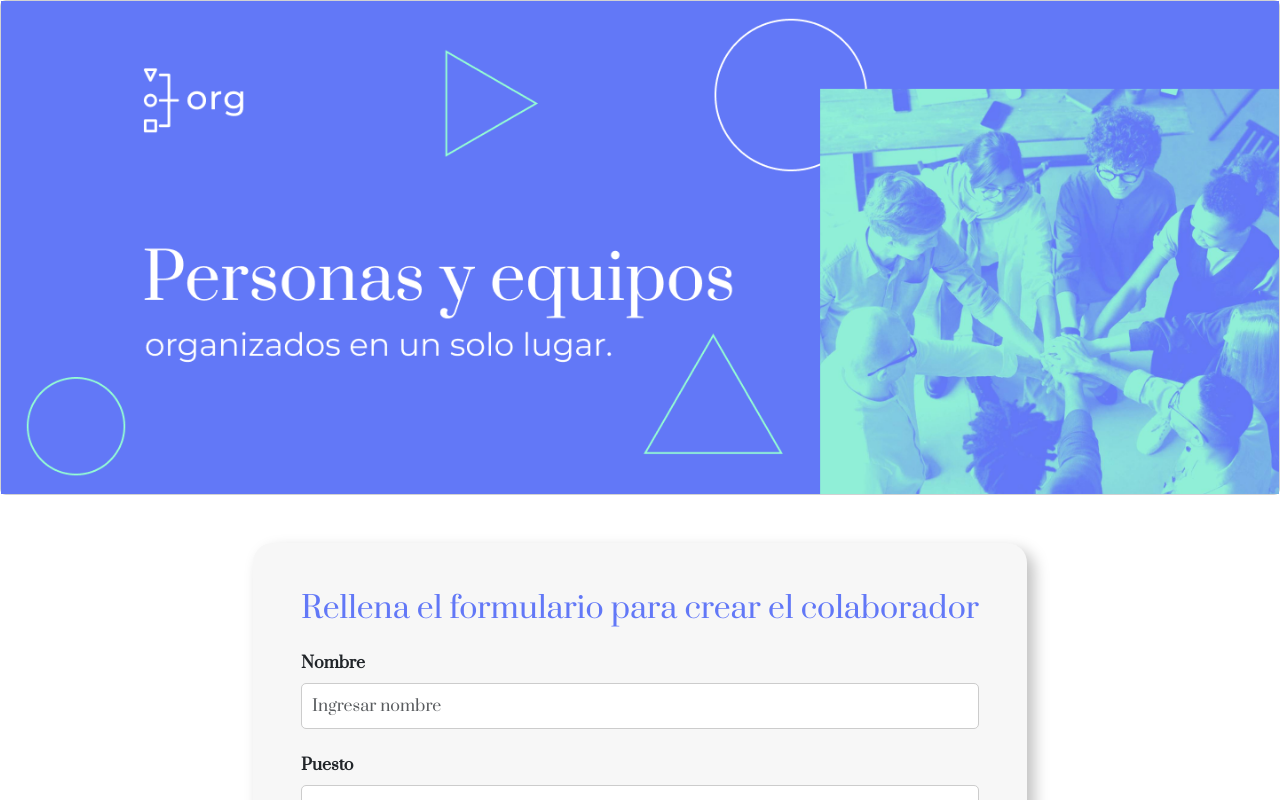
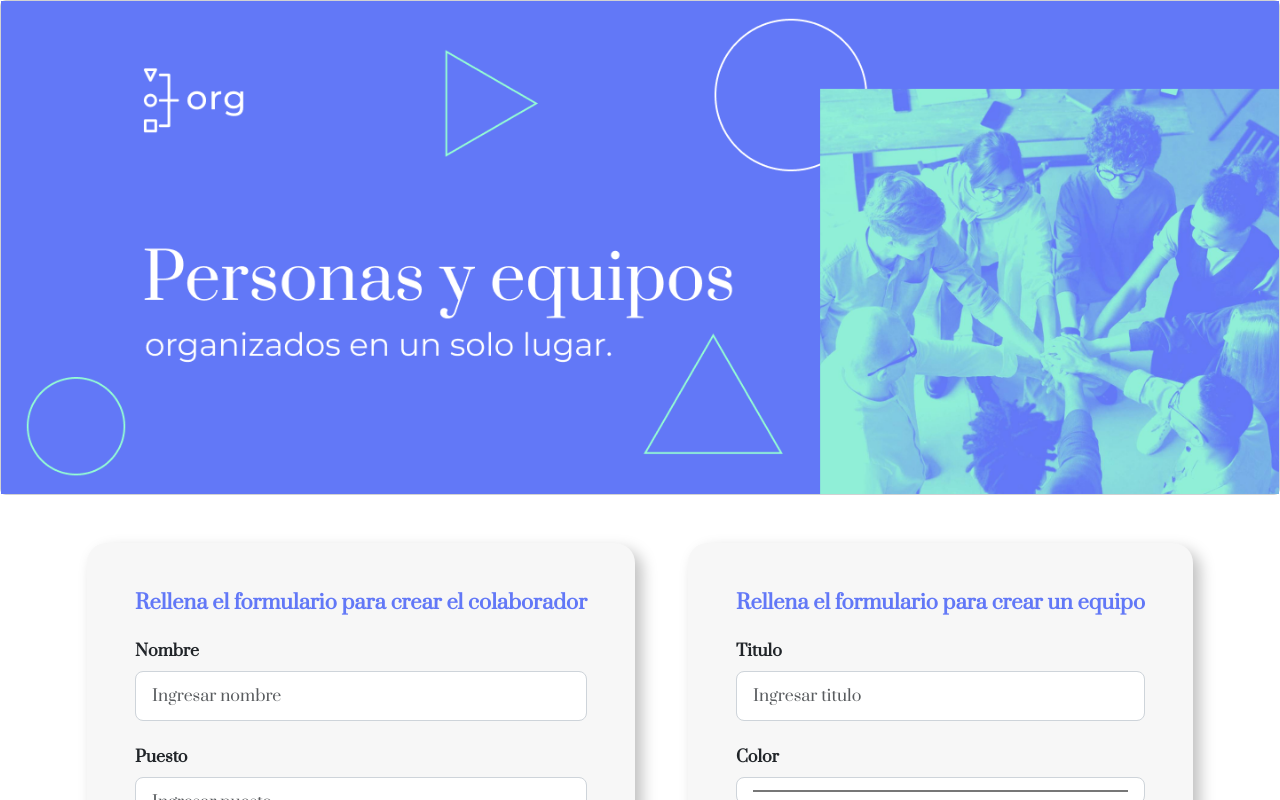
Before and after one commit to carlaLaya/Alta-de-Empleados, a React (Create React App) app: page / in a window 1280 px wide. Both pictures are taken after a click on the picture 972 px from the left and 621 px from the top of the page. Shown: the top 800 px of the page. Built offline with nearby package versions, Linux system fonts and the light colour scheme.

Commit message:
Agrego favoritos a colaboradores y funcion cargar  equipo

```diff
--- a/src/App.js
+++ b/src/App.js
@@ -1,5 +1,5 @@
 import { useState } from "react"; //va primero
-import { v4 as uuid } from 'uuid';
+import { v4 as uuid } from "uuid";
 
 import "./App.css";
 import Menu from "./componentes/Menu/Menu";
@@ -16,15 +16,17 @@ function App() {
       id: uuid(),
       equipo: "Programación",
       foto: "https://github.com/carlaLaya.png",
-      nombre: "Christian Velasco",
+      nombre: "Carla Laya",
       puesto: "Head de Alura e Instructor",
+      fav: true,
     },
     {
       id: uuid(),
       equipo: "Programación",
       foto: "https://github.com/carlaLaya.png",
       nombre: "Genesys Rondón",
-      puesto: "Desarrolladora de software e instructora",
+      puesto: "Desarrolladora de software ",
+      fav: false,
     },
     {
       id: uuid(),
@@ -32,6 +34,7 @@ function App() {
       foto: "https://github.com/HarlandLohora.png",
       nombre: "Harland Lohora",
       puesto: "Instructor",
+      fav: false,
     },
 
     {
@@ -40,6 +43,7 @@ function App() {
       foto: "https://github.com/JeanmarieAluraLatam.png",
       nombre: "Jeanmarie Quijada",
       puesto: "Instructora en Alura Latam",
+      fav: false,
     },
 
     {
@@ -48,10 +52,11 @@ function App() {
       foto: "https://github.com/JoseDarioGonzalezCha.png",
       nombre: "Jose Gonzalez",
       puesto: "Dev FullStack",
+      fav: false,
     },
   ]);
 
-    //console.log(uuid())
+  //console.log(uuid())
 
   const [equipo, actualizarEquipo] = useState([
     {
@@ -106,7 +111,6 @@ function App() {
   //resgistrar equipo
 
   const registrarColaborador = (colaborador) => {
-    //spread operator
     actualizarColaboradores([...colaboradores, colaborador]);
   };
 
@@ -114,28 +118,43 @@ function App() {
   const eliminarColaborador = (id) => {
     console.log("Eliminar colaborador", id);
     const nuevosColaboradores = colaboradores.filter((colaborador) => {
-     return colaborador.id !== id
-    })
+      return colaborador.id !== id;
+    });
 
-    actualizarColaboradores(nuevosColaboradores)
+    actualizarColaboradores(nuevosColaboradores);
   };
 
   //actualizar color de equipo
   const actualizarColor = (color, id) => {
     //console.log("Actualizar: ", color, id)
-    const equiposActualizados = equipo.map((equipo) =>{
+    const equiposActualizados = equipo.map((equipo) => {
       if (equipo.id === id) {
-        equipo.colorPrimario = color
+        equipo.colorPrimario = color;
       }
 
-      return equipo
-    })
+      return equipo;
+    });
 
-    actualizarEquipo(equiposActualizados)
-  }
+    actualizarEquipo(equiposActualizados);
+  };
 
   //lista de equipos
   //const equipo =
+  const crearEquipo = (nuevoEquipo) => {
+    console.log(nuevoEquipo);
+    actualizarEquipo([...equipo, { ...nuevoEquipo, id: uuid() }]);
+  };
+
+  const like = (id) => {
+    console.log("like", id);
+    const colaboradoresActualizados = colaboradores.map((colaborador) => {
+      if (colaborador.id === id) {
+        colaborador.fav = !colaborador.fav;
+      }
+      return colaborador;
+    });
+    actualizarColaboradores(colaboradoresActualizados);
+  };
 
   return (
     <div>
@@ -145,6 +164,7 @@ function App() {
           equipo={equipo.map((equipo) => equipo.titulo)}
           registrarColaborador={registrarColaborador}
           actualizarColor={actualizarColor}
+          crearEquipo={crearEquipo}
         />
       )}
 
@@ -153,13 +173,13 @@ function App() {
       {equipo.map((equipo) => (
         <Equipo
           datos={equipo}
+          like={like}
           key={equipo.titulo}
           colaboradores={colaboradores.filter(
             (colaborador) => colaborador.equipo === equipo.titulo
           )}
           eliminarColaborador={eliminarColaborador}
           actualizarColor={actualizarColor}
-
         />
       ))}
 
--- a/src/componentes/CampoTexto/CampoTexto.css
+++ b/src/componentes/CampoTexto/CampoTexto.css
@@ -10,8 +10,24 @@
 }
 
 .form-control {
-  padding: 10px;
-  font-size: 16px;
-  border-radius: 5px;
-  border: 1px solid #ccc;
+  display: block;
+  width: 100%;
+  padding: 0.75rem 1rem;
+  font-size: 1rem;
+  font-weight: 400;
+  line-height: 1.5;
+  color: #495057;
+  background-color: #fff;
+  background-clip: padding-box;
+  border: 1px solid #ced4da;
+  border-radius: 0.5rem;
+  transition: border-color 0.15s ease-in-out, box-shadow 0.15s ease-in-out;
 }
+
+.form-control:focus {
+  color: #495057;
+  background-color: #fff;
+  border-color: #80bdff;
+  outline: 0;
+  box-shadow: 0 0 0 0.2rem rgba(0, 123, 255, 0.25);
+}
--- a/src/componentes/CampoTexto/CampoTexto.js
+++ b/src/componentes/CampoTexto/CampoTexto.js
@@ -3,6 +3,9 @@ import "./CampoTexto.css"
 
 const CampoTexto = (props) => {
     const placeholderModificado = `${props.placeholder}`
+
+    const { type = "text"} = props
+
 
     const manejarCambio = (e) => {
         props.actualizarValor(e.target.value)
@@ -11,51 +14,16 @@ const CampoTexto = (props) => {
     return <div className="mb-3">
     <label className="form-label">{props.titulo}</label>
     <input
-        type="text"
+       //type="text"
         className="form-control"
         placeholder={placeholderModificado}
         required={props.required}
         value={props.valor}
         onChange={manejarCambio}
+        type={type}
     />
 </div>
 
 }
 
 export default CampoTexto;
-
-  /*   /*
-    return <div>
-    <div className="container d-flex justify-content-center">
-    <div className="card p-5 mt-5 bg-custom border-custom">
-
-
-        <div className="d-flex justify-content-between align-items-center mb-4">
-            <h5 className="titulo">Rellena el formulario y agrega un nuevo empleado</h5>
-        </div>
-
-
-
-        <form onSubmit={manejarEnvios}>
-            <div className="mb-4">
-                <label htmlFor="nombre" className="form-label">{props.nombre}</label>
-                <input  className="form-control" placeholder="Ingresar nombre" required  value={nombre} actualizarValor={actualizarNombre} />
-            </div>
-            <div className="mb-4">
-                <label htmlFor="puesto" className="form-label">{props.puesto}</label>
-                <input type="text" className="form-control" id="puesto" name="puesto" placeholder="Ingresar Puesto" value={puesto} required  actualizarValor={actualizarPuesto} />
-            </div>
-            <div className="mb-4">
-                <label htmlFor="imagen" className="form-label">{props.imagen}</label>
-                <input type="text" className="form-control" id="imagen" name="imagen" placeholder="Foto" value={imagen} required actualizarValor={actualizarImagen}/>
-            </div>
-            <ListaOpciones />
-            <Boton texto="Crear" />
-        </form>
-
-
-
-
-
-export default CampoTexto;
-  */
--- a/src/componentes/Colaborador/Colaborador.js
+++ b/src/componentes/Colaborador/Colaborador.js
@@ -1,12 +1,14 @@
 import "./Colaborador.css"
-import { AiFillCloseCircle } from "react-icons/ai";
+import { AiFillCloseCircle, AiOutlineHeart, AiFillHeart  } from "react-icons/ai";
 
 
 
 const Colaborador = (props) => {
-    const { nombre, puesto, foto, equipo, id} = props.datos
+    const { nombre, puesto, foto, equipo, id, fav} = props.datos
 
-    const {colorPrimario, eliminarColaborador } = props
+    const {colorPrimario, eliminarColaborador, like } = props
+
+    // condicion ?verdadero: falso
 
     return <div className="colaborador">
         < AiFillCloseCircle  className="eliminar" onClick={() => eliminarColaborador(id)} />
@@ -16,6 +18,9 @@ const Colaborador = (props) => {
         <div className="info">
             <h4>{nombre}</h4>
             <h5>{puesto}</h5>
+            {fav ? <AiFillHeart color="red" onClick={() => like (id)}/> :  <AiOutlineHeart onClick={() => like (id)}/>}
+
+
         </div>
     </div>
 }
--- a/src/componentes/Equipo/Equipo.js
+++ b/src/componentes/Equipo/Equipo.js
@@ -5,7 +5,7 @@ const Equipo = (props) => {
   //Destructuracion
   const { colorPrimario, colorSecundario, titulo, id } = props.datos;
 
-  const { colaboradores, eliminarColaborador, actualizarColor } = props;
+  const { colaboradores, eliminarColaborador, actualizarColor, like} = props;
   const obj = {
     backgroundColor: colorSecundario
   };
@@ -32,6 +32,7 @@ const Equipo = (props) => {
                 key={index}
                 colorPrimario={colorPrimario}
                 eliminarColaborador={eliminarColaborador}
+                like={like}
               />
             ))}
           </div>
--- a/src/componentes/Formulario/Formulario.css
+++ b/src/componentes/Formulario/Formulario.css
@@ -4,3 +4,7 @@
     border-radius: 20px;
     padding: 20px;
 }
+.form .titulo{
+    font-size: 20px;
+    font-weight: 600;
+}
--- a/src/componentes/Formulario/Formulario.js
+++ b/src/componentes/Formulario/Formulario.js
@@ -12,7 +12,10 @@ const Formulario = (props) => {
     const [foto, actualizarFoto] = useState("")
     const [equipo, actualizarEquipo] = useState("")
 
-   const { registrarColaborador } = props
+    const [titulo, actualizarTitulo] = useState("")
+    const [color, actualizarColor] = useState("")
+
+   const { registrarColaborador, crearEquipo } = props
 
     const manejarEnvio = (e) => {
         e.preventDefault()
@@ -27,11 +30,22 @@ const Formulario = (props) => {
         registrarColaborador(datosAEnviar)
     }
 
+const manejarNuevoEquipo = (e) => {
+    e.preventDefault()
+    crearEquipo({ titulo, colorSecundario: color })
+}
+
+
+
     const manejarBorrado = () => {
       actualizarNombre('');
       actualizarPuesto('');
       actualizarFoto('');
       actualizarEquipo('');
+      actualizarTitulo('');
+      actualizarColor('');
+
+
   };
 
   const Boton = ({ texto, className, onClick, type = 'button' }) => {
@@ -43,7 +57,7 @@ const Formulario = (props) => {
 };
 
 
-    return <div className="container d-flex justify-content-center">
+    return <div className="container d-flex justify-content-evenly gap-5 align-items-start flex-wrap">
     <div className="form p-5 mt-5 bg-custom " >
         <form onSubmit={manejarEnvio}>
             <div className="mb-4 text-center">
@@ -86,13 +100,47 @@ const Formulario = (props) => {
             </div>
             <div className="d-flex justify-content-end gap-2">
                 <Boton texto="Crear" className="btn btn-primary" type="submit"/>
-                <Boton texto="Borrar campos" className="btn btn-secondary" onClick={manejarBorrado}/>
+                <Boton texto="Borrar" className="btn btn-secondary" onClick={manejarBorrado}/>
+            </div>
+        </form>
+    </div>
+    <div className="form p-5 mt-5 bg-custom " >
+        <form onSubmit={manejarNuevoEquipo}>
+            <div className="mb-4 text-center">
+                <h6 className="titulo">Rellena el formulario para crear un equipo</h6>
+            </div>
+            <div className="mb-4">
+            <CampoTexto
+                titulo="Titulo"
+                placeholder="Ingresar titulo"
+                required
+                valor={titulo}
+                actualizarValor={actualizarTitulo}
+            />
+           </div>
+            <div className="mb-4">
+            <CampoTexto
+                titulo="Color"
+                placeholder="Ingresar el color"
+                required
+                valor={color}
+                actualizarValor={actualizarColor}
+                type="color"
+            />
+            </div>
+
+            <div className="d-flex justify-content-end gap-2">
+                <Boton texto="Registrar equipo" className="btn btn-primary" type="submit"/>
+                <Boton texto="Borrar" className="btn btn-secondary" onClick={manejarBorrado}/>
+
             </div>
         </form>
     </div>
 </div>
 
 
+
+
 }
 
 export default Formulario;
```
